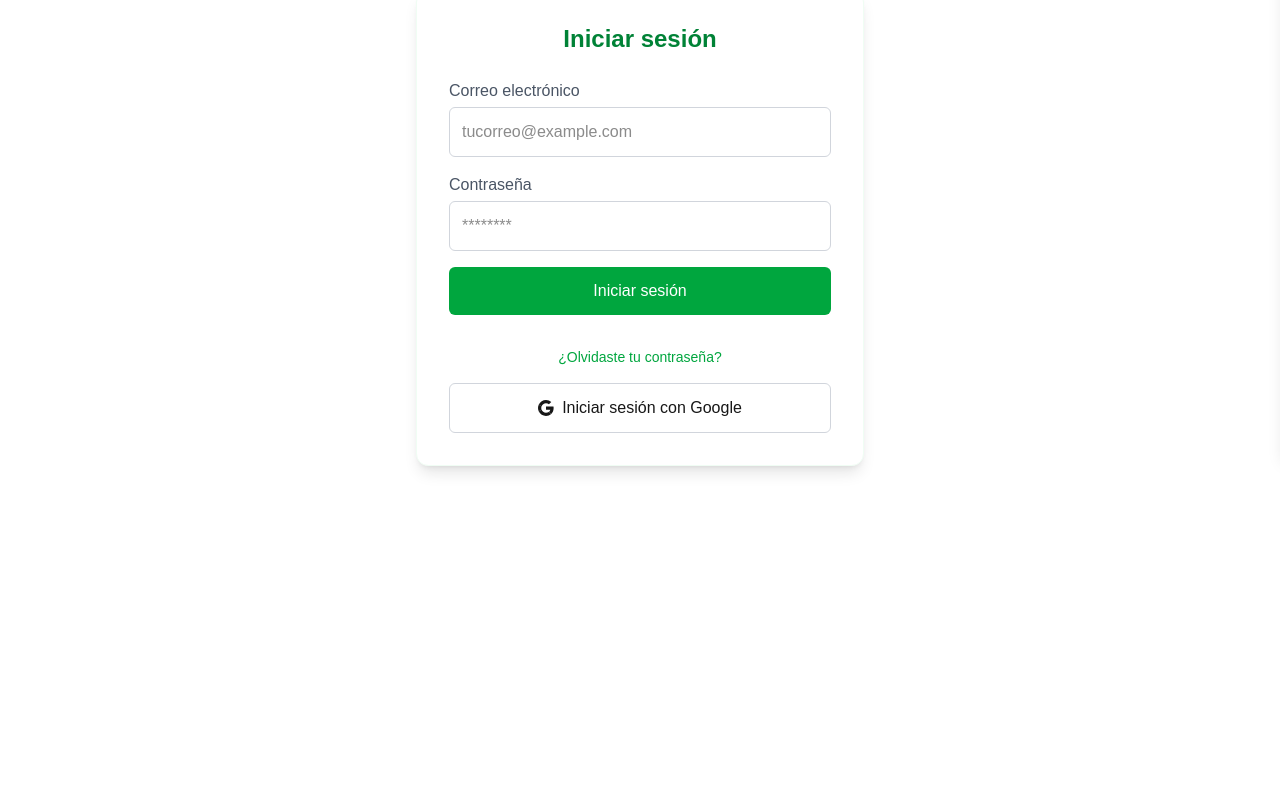
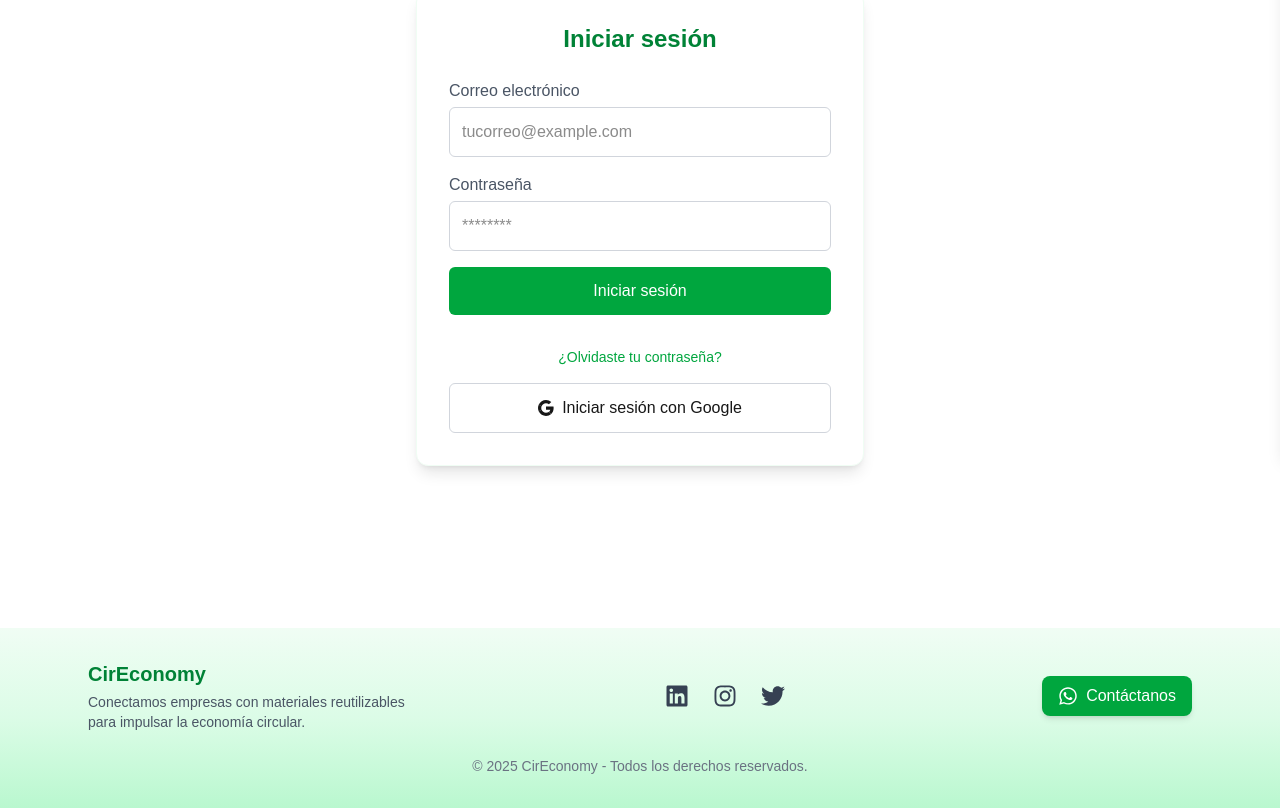
Before and after one commit to purpleoctupus/cirEconomy, a Next.js app: page /login in a window 1280 px wide. Shown: the part 344-1152 px from the top of the page. Before the commit the page ends 972 px from the top, so only its background shows below. Built offline with nearby package versions, Linux system fonts and the light colour scheme.

Commit message:
se usa el footer en las paginas pendientes por contenido

```diff
--- a/src/app/(presentation)/page.tsx
+++ b/src/app/(presentation)/page.tsx
@@ -108,7 +108,6 @@
           </div>
         </div>
       </section>
-      <Footer />
     </div>
   );
 }
--- a/src/app/layout.tsx
+++ b/src/app/layout.tsx
@@ -3,6 +3,7 @@
 import "./globals.css";
 import Navbar from "./components/Navbar";
 import AuthProvider from "./infraestructure/providers/SessionProvider";
+import Footer from "./components/Footer";
 
 const geistSans = Geist({
   variable: "--font-geist-sans",
@@ -32,6 +33,7 @@
         <AuthProvider>
           <Navbar />
           {children}
+          <Footer />
         </AuthProvider>
       </body>
     </html>
```
